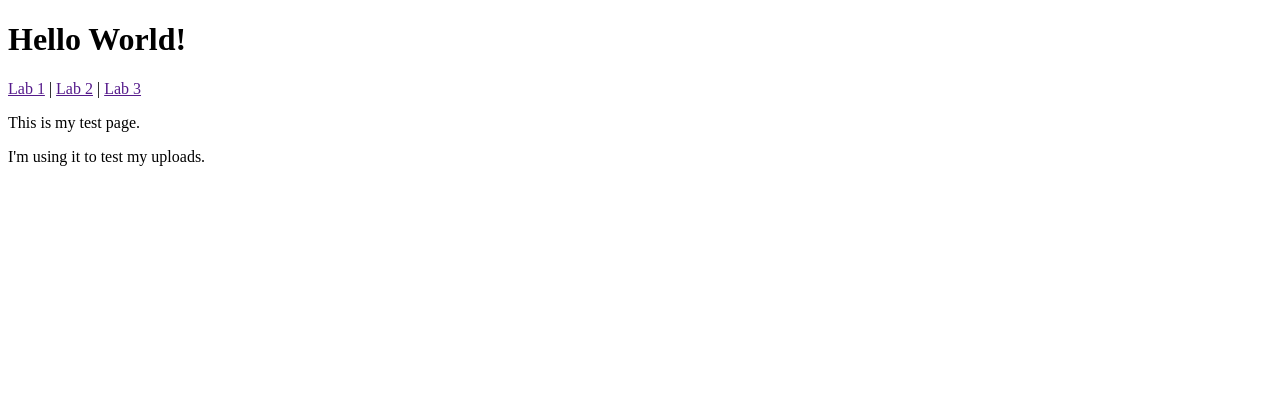
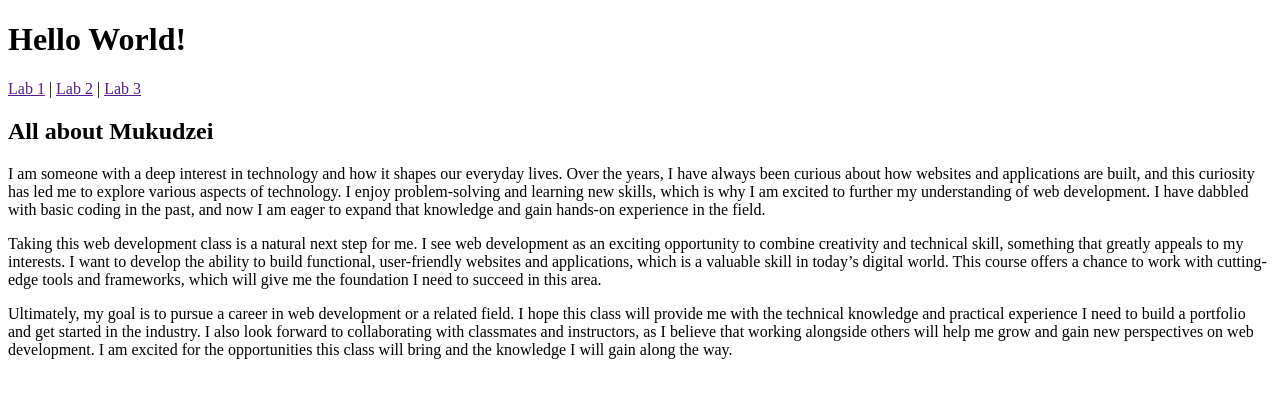
Before and after one commit to Mukudzei1996/javascript, a plain HTML site: page test.html in a window 1280 px wide. Drawn offline with Linux system fonts and the light colour scheme.

Commit message:
Init Commit

```diff
--- a/test.html
+++ b/test.html
@@ -10,7 +10,25 @@
 			<a href="">Lab 2</a> |
 			<a href="">Lab 3</a>
 		</nav>
-		<p>This is my test page.</p>
-		<p>I'm using it to test my uploads.</p>
+		<main>
+			<h2>All about Mukudzei</h2>
+			<p>I am someone with a deep interest in technology and how it shapes our everyday lives. Over the years, I have always
+				been curious about how websites and applications are built, and this curiosity has led me to explore various aspects
+				of technology. I enjoy problem-solving and learning new skills, which is why I am excited to further my
+				understanding of web development. I have dabbled with basic coding in the past, and now I am eager to expand that
+				knowledge and gain hands-on experience in the field.</p>
+
+			<p>Taking this web development class is a natural next step for me. I see web development as an exciting opportunity to
+				combine creativity and technical skill, something that greatly appeals to my interests. I want to develop the
+				ability to build functional, user-friendly websites and applications, which is a valuable skill in today’s digital
+				world. This course offers a chance to work with cutting-edge tools and frameworks, which will give me the foundation
+				I need to succeed in this area.</p>
+
+			<p>Ultimately, my goal is to pursue a career in web development or a related field. I hope this class will provide me
+				with the technical knowledge and practical experience I need to build a portfolio and get started in the industry. I
+				also look forward to collaborating with classmates and instructors, as I believe that working alongside others will
+				help me grow and gain new perspectives on web development. I am excited for the opportunities this class will bring
+				and the knowledge I will gain along the way.</p>
+		</main>
 	</body>
 </html>
```
